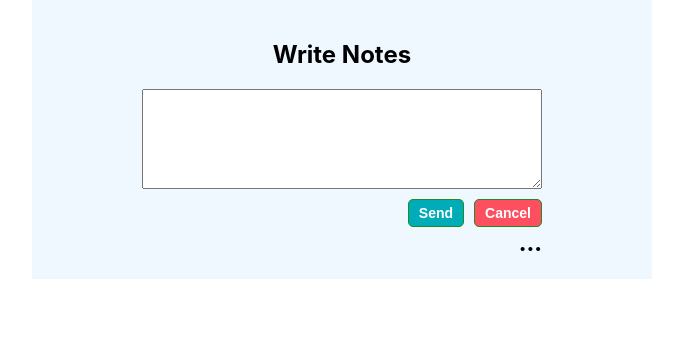
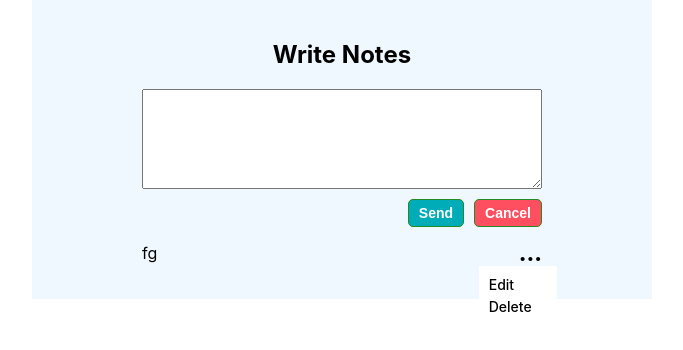
Before and after one commit to piya03/react-notes-app, a React (Create React App) app: page / in a window 1280 px wide. Both pictures are taken after a click on the element "...". Shown: the top 350 px of the page, without its empty margins (298-981 px from the left). Built offline with nearby package versions, Linux system fonts and the light colour scheme.

Commit message:
learning

```diff
--- a/src/App.js
+++ b/src/App.js
@@ -1,11 +1,14 @@
 import React from "react";
 import "./App.css";
 import Notes from "./Component/Notes";
+import EditMode from "./Component/EditMode";
 function App() {
   return (
     <div className="App">
       <h2>Write Notes</h2>
+
       <Notes onlyWrite />
+      <EditMode onlyWrite={false} />
       {/* <Notes /> */}
     </div>
   );
--- a/src/Component/EditMode.js
+++ b/src/Component/EditMode.js
@@ -1,28 +1,75 @@
 import React, { useState } from "react";
+import CommonButton from "./CommonButton";
+
 import "../App.css";
 
-function EditMode({ setShowEdit, each }) {
+function EditMode() {
   const [showEditDel, setShowEditDel] = useState(false);
-  console.log("EditMode -> showEditDel", showEditDel);
+  const [toggle, setToggle] = useState(false);
+  console.log("EditMode -> toggle", toggle);
   return (
+    <React.Fragment>
+      {/* ////// */}
+
+      {toggle && (
+        <div style={{ marginTop: "15px" }}>
+          <div className="container">
+            <textarea
+              // value={textVal}
+              onChange={(e) => {
+                // setTextVal(e.target.value);
+              }}
+              className="textarea"
+              cols="30"
+              rows="10"
+            />
+          </div>
+          <div className="btn_container">
+            <CommonButton
+              value="Submit"
+              styleit={{
+                background: "#00acb8",
+                marginRight: "10px",
+              }}
+              onClick={() => {
+                setToggle(false);
+              }}
+            />
+            <CommonButton
+              value="Cancel"
+              styleit={{
+                background: "#fd4f60",
+              }}
+            />
+          </div>
+        </div>
+      )}
+      {/* /////////// */}
+      {!toggle && (
         <div className="editModeContainer">
-      <p> {each.name}</p>
+          <p> fg</p>
           <div
             className="threedot"
             onClick={() => {
-          setShowEdit(true);
               setShowEditDel(!showEditDel);
             }}
           >
             <span>...</span>
             {showEditDel && (
               <div className="insideDot">
-            <div style={{ marginBottom: "5px" }}>Edit</div>
+                <div
+                  onClick={() => setToggle(!toggle)}
+                  style={{ marginBottom: "5px" }}
+                >
+                  Edit
+                </div>
                 <div>Delete</div>
               </div>
             )}
           </div>
         </div>
+      )}
+    </React.Fragment>
   );
 }
 
--- a/src/Component/Notes.js
+++ b/src/Component/Notes.js
@@ -13,16 +13,11 @@ import EditMode from "./EditMode";
 //       >Note
 //       >Note
 function Notes({ onlyWrite }) {
-  const [showEdit, setShowEdit] = useState(false);
   const [textVal, setTextVal] = useState("");
-  console.log("Notes -> textVal", textVal);
-  console.log("Notes -> showEdit", showEdit);
   const [data, setData] = useState([{}]);
-  console.log("Notes -> data", data);
 
   return (
     <div className="">
-      {(onlyWrite || showEdit) && (
       <div>
         <div className="container">
           <textarea
@@ -64,17 +59,6 @@ function Notes({ onlyWrite }) {
           />
         </div>
       </div>
-      )}
-      {data.map((each, index) => {
-        return (
-          <EditMode
-            key={each.id}
-            setShowEdit={setShowEdit}
-            each={each}
-            onlyWrite={false}
-          />
-        );
-      })}
     </div>
   );
 }
```
Lines whose indentation alone changed are shown as unchanged.
